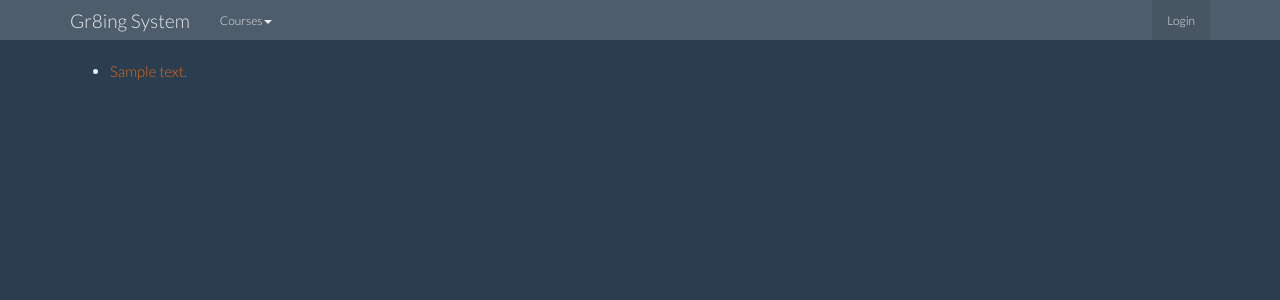
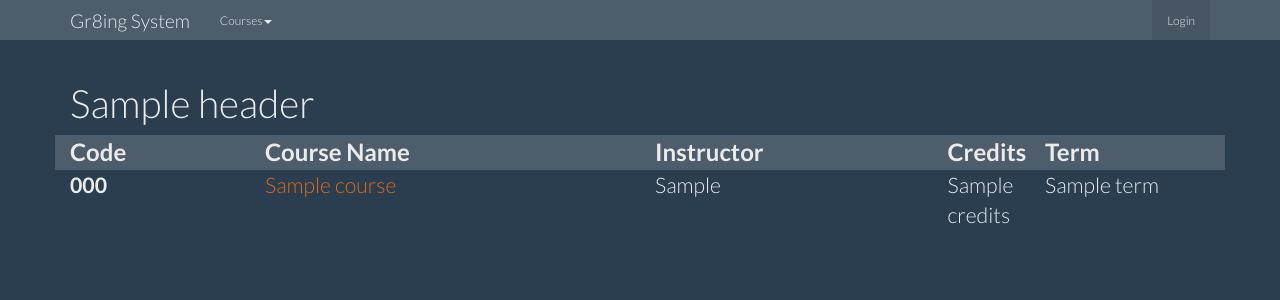
Before and after one commit to amccarthy1/gr8, a Django app: template gr8/grading/templates/course_list.html in a window 1280 px wide. Shown: the top 300 px of the page. Run offline with Django 3.2, Linux system fonts and the light colour scheme; the template is opened without the code that fills it: most values are stand-ins (such as "Sample title", 1, 10 or a date in 2020); some libraries are stand-ins or nearby versions.

Commit message:
Make course list prettier

```diff
--- a/gr8/grading/static/grading/base.css
+++ b/gr8/grading/static/grading/base.css
@@ -82,3 +82,14 @@
 #class-info-table .item-value {
   width:30%;
 }
+.course-row .course-col {
+  font-size: 16pt;
+}
+.course-row .course-code {
+  font-weight: bold;
+}
+.course-header div {
+  font-size: 18pt;
+  font-weight: bold;
+  background-color: #4e5d6c;
+}
--- a/gr8/grading/templates/base.html
+++ b/gr8/grading/templates/base.html
@@ -28,6 +28,7 @@
                             <a href="#" class="dropdown-toggle" data-toggle="dropdown" role="button" aria-expanded="false">Courses<span class="caret"></span></a>
                             <ul class="dropdown-menu" role="menu">
                                 <li><a href="{% url 'grading:list' %}">All Courses</a></li>
+                                <li><a href="{% url 'grading:current' %}">Current Courses</a></li>
                                 <li><a href="{% url 'grading:courses_enrolled' %}">Enrolled Courses</a></li>
                                 <li><a href="{% url 'grading:cart' %}">Shopping Bag</a></li>
                             </ul>
--- a/gr8/grading/templates/course_creation.html
+++ b/gr8/grading/templates/course_creation.html
@@ -10,10 +10,10 @@
 </form>
 
 {% if success %}
-<h1>Created Created!</h1>
+<h2>Course Created!</h2>
 {% endif %}
 {% if failure %}
-<h1>Error, Course Not Created.</h1>
+<h2>Error, Course Not Created.</h2>
 {% endif %}
 
 
--- a/gr8/grading/templates/course_info.html
+++ b/gr8/grading/templates/course_info.html
@@ -7,7 +7,7 @@ Course Info {{ course.desc_string }}
     <tbody>
         <tr>
             <th colspan=4>
-                <h1><b>{{ course.name }}</b></h1>
+                <h1>{{ course.name }}</h1>
             </th>
         </tr>
         <tr>
--- a/gr8/grading/templates/course_list.html
+++ b/gr8/grading/templates/course_list.html
@@ -3,11 +3,35 @@
 List of Courses
 {% endblock title %}
 {% block content %}
-    <ul>
+    {% if header %}
+    <h1>
+        {{ header }}
+    </h1>
+    {% endif %}
+    <div class="row course-header">
+        <div class="col-md-2">Code</div>
+        <div class="col-md-4">Course Name</div>
+        <div class="col-md-3">Instructor</div>
+        <div class="col-md-1">Credits</div>
+        <div class="col-md-2">Term</div>
+    </div>
     {% for course in courses %}
-        <li><a href="{% url 'grading:info' course.id %}">
-            {{ course.desc_string }}
-        </a></li>
+    <div class="row course-row">
+        <div class="col-md-2 course-code course-col">
+            {{ course.course_code }}
+        </div>
+        <div class="col-md-4 course-name course-col"><a href="{% url 'grading:info' course.id %}">
+            {{ course.name }}
+        </a></div>
+        <div class="col-md-3 course-instructor course-col">
+            {{ course.get_prof }}
+        </div>
+        <div class="col-md-1 course-credits course-col">
+            {{ course.credits }}
+        </div>
+        <div class="col-md-2 course-term course-col">
+            {{ course.term }}
+        </div>
+    </div>
     {% endfor %}
-    </ul>
 {% endblock content %}
--- a/gr8/grading/urls.py
+++ b/gr8/grading/urls.py
@@ -5,6 +5,7 @@ from grading.views import *
 urlpatterns = patterns('',
     url(r'^$', view_home, name="home"),
     url(r'^course/list$', course_list, name="list"),
+    url(r'^course/list/current$', course_list_current, name="current"),
     url(r'^course/(?P<course_id>\d+)$', course_info, name="info"), #Single course info page
     url(r'^course/enrolled$', courses_enrolled, name="courses_enrolled"),
     url(r'^course/cart$', shopping_bag, name="cart"),
```
Also changed, not shown: gr8/grading/models.py (+7 -3 lines), gr8/grading/views.py (+10 -1 lines).
